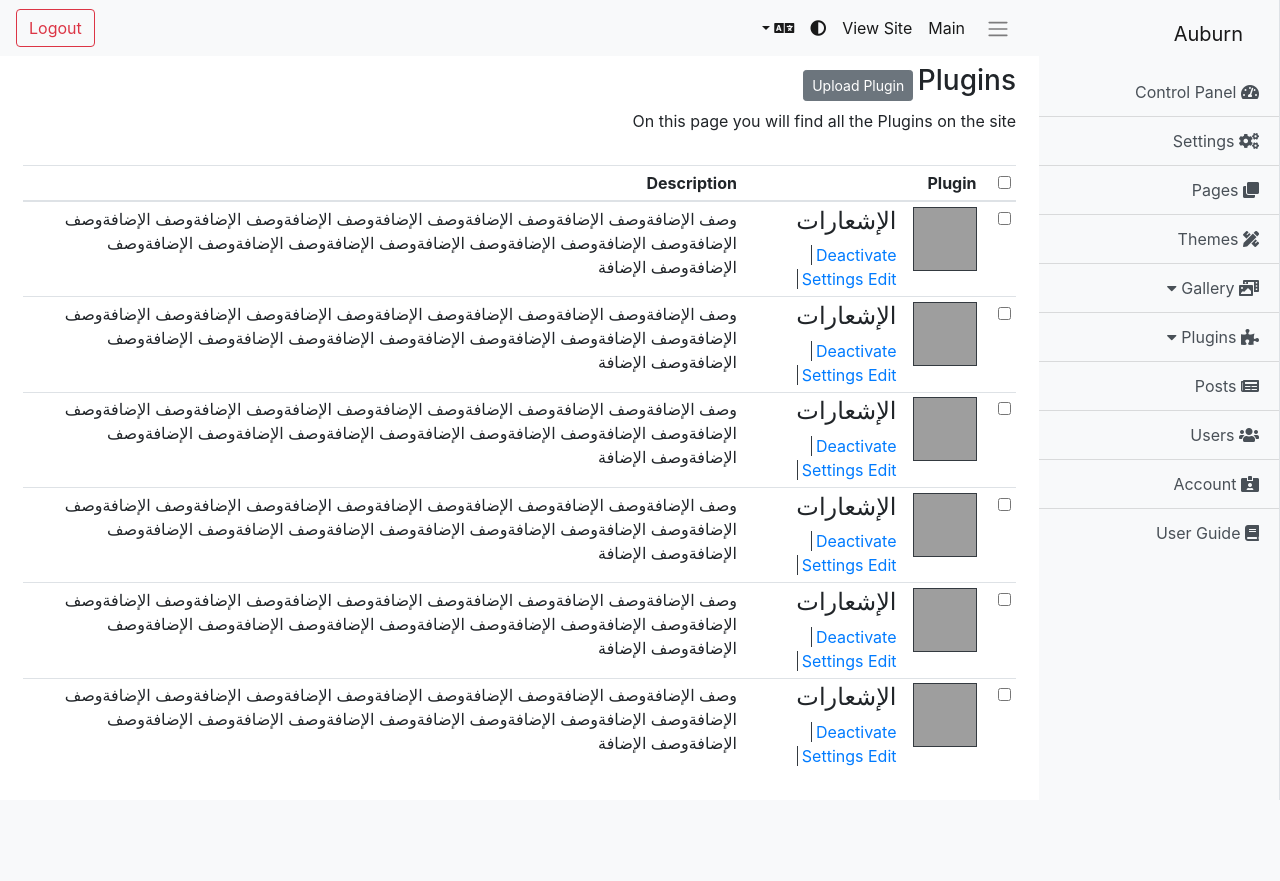
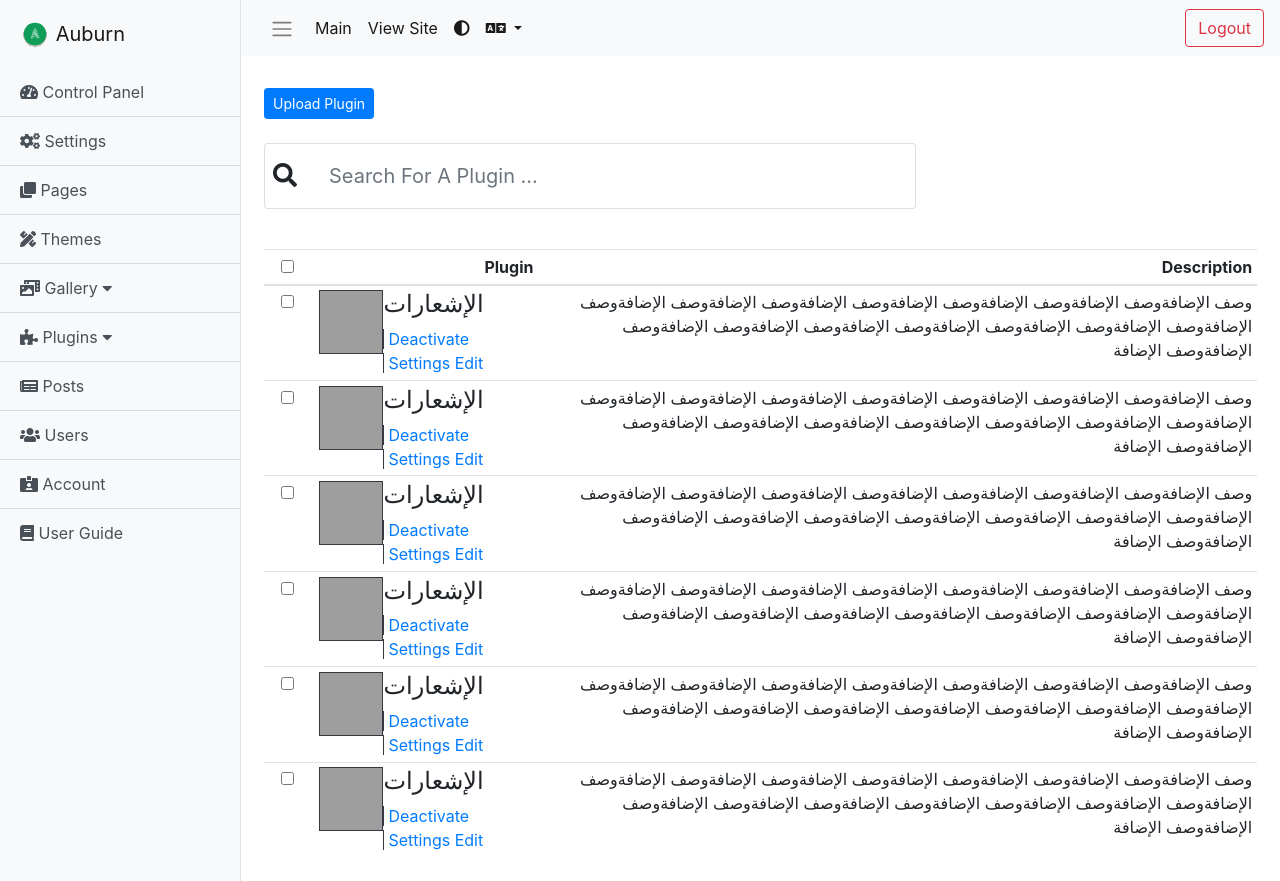
Before and after one commit to Nick390/Auburn-1.0.0, a PHP site: page /admin/plugins.php in a window 1280 px wide. Before the commit the page ends 800 px from the top, so only its background shows below. Run offline with PHP 8.4, Linux system fonts and the light colour scheme; the visitor is signed in with stand-in values (Sample User, id 1); grey boxes are pictures that could not be loaded.

Commit message:
Update in more then file
*Update in gallery.php.
**Fix the ui element in the page.
*Update in plugins.php.
**Fix the ui element in the page.
*Update in plugins.php.
**Fix the ui element in the page.
**Add translation element.
*Update in ar.php.
**Add new translated items.
*Update in en.php.
**Add new translated items.
*Update in footer.php.
**Add spinner element.
*Update in header.php.
**Add translation element.
**Add new ui css element in the page.
*Update in nav.php
**Add translation element.

```diff
--- a/admin/plugins.php
+++ b/admin/plugins.php
@@ -13,15 +13,35 @@
         display: block;
     }
 </style>
-<div class="container m-0 p-0">
-    <div class="row m-0 p-0">
-        <div class="col-sm m-0 p-0">
-            <h3 class="inline"><?php echo $lang['PluginPageTitle'] ?></h3>  <button type="button" class="btn btn-secondary inline btn-sm"><?php echo $lang['PluginUpload'] ?></button>
-            <p class="block mt-2"><?php echo $lang['PluginPageDescription'] ?></p>
-        </div>
+            <div class="container p-0 m-0">
+    <br/>
+    <div class="row p-0 m-0">
+        <div class="col p-0 m-0">
+        <button type="button" class="btn btn-primary inline btn-sm"><?php echo $lang['PluginUpload'] ?></button>
+                    </div>
+                    </div>
+    <br/>
+	<div class="row justify-content-right">
+                        <div class="col-12 col-md-10 col-lg-8">
+                            <form class="card card-sm">
+                                <div class="card-body row no-gutters align-items-center p-1 m-1 pr-3">
+                                    <div class="col-auto">
+                                        <i class="fas fa-search h4 text-body mb-0"></i>
+                                    </div>
+                                    <!--end of col-->
+                                    <div class="col mr-3 ml-3">
+                                        <input type="search" placeholder="<?php echo $lang['Search For A Plugin'] ?>" class="form-control search-input form-control-lg form-control-borderless" data-table="plugins-list"/>
+                                    </div>
+                                    <!--end of col-->
+                                </div>
+                            </form>
+                        </div>
     </div>
+                        <!--end of col-->
+    <br/>
 </div>
-<table class="table table-sm customers-list mt-3 text-right">
+<br/>
+<table class="table table-sm plugins-list mt-3 text-right">
     <thead>
         <tr>
           <th style="width: 2%;" class="text-right" scope="col"><input type="checkbox" id="select-all" class="ml-2" title="<?php echo $lang['PluginTableCheckboxTitle'] ?>"></th>
@@ -169,4 +189,45 @@ document.getElementById('select-all').onclick = function() {
   }
 }
 </script>
+<script>
+//Used to search a table
+        (function(document) {
+            'use strict';
+
+            var TableFilter = (function(myArray) {
+                var search_input;
+
+                function _onInputSearch(e) {
+                    search_input = e.target;
+                    var tables = document.getElementsByClassName(search_input.getAttribute('data-table'));
+                    myArray.forEach.call(tables, function(table) {
+                        myArray.forEach.call(table.tBodies, function(tbody) {
+                            myArray.forEach.call(tbody.rows, function(row) {
+                                var text_content = row.textContent.toLowerCase();
+                                var search_val = search_input.value.toLowerCase();
+                                row.style.display = text_content.indexOf(search_val) > -1 ? '' : 'none';
+                            });
+                        });
+                    });
+                }
+
+                return {
+                    init: function() {
+                        var inputs = document.getElementsByClassName('search-input');
+                        myArray.forEach.call(inputs, function(input) {
+                            input.oninput = _onInputSearch;
+                        });
+                    }
+                };
+            })(Array.prototype);
+
+            document.addEventListener('readystatechange', function() {
+                if (document.readyState === 'complete') {
+                    TableFilter.init();
+                }
+            });
+
+        })(document);
+
+    </script>
 <?php include('../includes/php/footer.php'); ?>
--- a/includes/lang/en.php
+++ b/includes/lang/en.php
@@ -1,5 +1,10 @@
 <?php
 	$lang = array(
+                //Super Admin Page Direction
+                "Page Direction" => "en",
+                "Page Direction CSS direction" => "ltr",
+                "Page Direction CSS text-align" => "left",
+                "Margin" => "mr-auto",
                 //Super Admin page
                 "Controlpanel" => "Control Panel",
                 "Settings" => "Settings",
@@ -9,6 +14,7 @@
                 "All Files" => "All Files",
                 "Upload New File" => "Upload New File",
                 "Plugins" => "Plugins",
+                "All Plugins" => "All Plugins",
                 "Posts" => "Posts",
                 "Users" => "Users",
                 "Account" => "Account",
@@ -49,12 +55,13 @@
                 "PluginDeactivateButton" => "Deactivate",
                 "PluginActivateButton" => "Activate",
                 "PluginSettingsButton" => "Settings",
+                "Search For A Plugin" => "Search For A Plugin ...",
                  //Super Admin page; Gallery Section
                 "Upload New File Button" => "Upload New File",
                 "Search For A File Using Its Name Or Format" => "Search for a file using it's name or format",
                 "File" => "File Name",
                 "URL" => "URL",
-                "Uplode Date" => "Uplode Dat",
+                "Uplode Date" => "Uplode Date",
                 "Checkbox Title" => "Click to select all items",
                 //Super Admin page; Gallery Section Upload Multiple Files page
                 "UploadButton" => "Upload",
@@ -72,5 +79,11 @@
                  "Failed to  write file to disk" => "Failed to  write file to disk",
                  "A PHP extension stopped the file upload" => "A PHP extension stopped the file upload",
                  "Invalid file extension!" => "Invalid file extension!",
+                //Super Admin page; Users Section
+                "Search For A User or E-mail" => "Search for a user using his name or email ...",
+                "User Name" => "User Name",
+                "E-mail" => "E-mail",
+                "Account Date Creation" => "Account Date Creation",
+                "Add New User Button" => "Add New Use",
                 );
 ?>
--- a/includes/php/footer.php
+++ b/includes/php/footer.php
@@ -12,6 +12,19 @@ $("#menu-toggle").click(function(e) {
   $("#wrapper").toggleClass("toggled");
 });
 </script>
+<script>
+      // Wait for the window to load
+      document.onreadystatechange = function () {
+  var state = document.readyState
+  if (state == 'complete') {
+      setTimeout(function(){
+      //Hide the spinner and loadbackground after the window is load
+         document.getElementById('spinner').style.visibility="hidden";
+         document.getElementById('loadbackground').style.visibility="hidden";
+      },1000);
+  }
+}
+    </script>
 </body>
 </html>
 <?php close_db(); ?>
--- a/includes/php/header.php
+++ b/includes/php/header.php
@@ -5,24 +5,23 @@ require_once '../includes/source/dp_connect.php';
 
 ?>
 <!DOCTYPE html>
-<html lang="ar">
+<html lang="<?php echo $lang['Page Direction']?>">
 <head>
     <meta charset="UTF-8">
     <meta name="viewport" content="width=device-width, initial-scale=1.0">
     <title>بوابة العلاقات الحكومية</title>
     <link rel="stylesheet" href="/style/bootstrap.min.css">
-    <link rel="stylesheet" href="/style/admin-sidebar.css">
     <link rel="stylesheet" href="/style/css/all.min.css">
     <link rel="shortcut icon" type="image/png" href="/admin/files/favicon.ico" />
 <style>
     *{
-   direction: rtl;
+      direction: <?php echo $lang['Page Direction CSS direction']?>;
       padding: 0px;
       margin: 0px;
-   text-align: right;
+      text-align: <?php echo $lang['Page Direction CSS text-align']?>;
     }
     .dropdown-item{
-    text-align: right;
+      text-align: <?php echo $lang['Page Direction CSS text-align']?>;
     }
     .form-control-borderless {
       border: none;
@@ -44,6 +43,72 @@ tr th, tr td {
     #upload-a-picture{
       color: #212529;
     }
+
+    #wrapper {
+      overflow-x: hidden;
+    }
+    /* admin-sidebar.css */
+    #sidebar-wrapper {
+      min-height: 100vh;
+      margin-<?php echo $lang['Page Direction CSS text-align']?>: -15rem;
+      -webkit-transition: margin .25s ease-out;
+      -moz-transition: margin .25s ease-out;
+      -o-transition: margin .25s ease-out;
+      transition: margin .25s ease-out;
+    }
+
+    #sidebar-wrapper .sidebar-heading {
+      padding: 0.875rem 1.25rem;
+      font-size: 1.2rem;
+    }
+
+    #sidebar-wrapper .list-group {
+      width: 15rem;
+    }
+
+    #page-content-wrapper {
+      min-width: 100vw;
+    }
+
+    #wrapper.toggled #sidebar-wrapper {
+      margin-<?php echo $lang['Page Direction CSS text-align']?>: 0;
+    }
+
+    @media (min-width: 768px) {
+      #sidebar-wrapper {
+        margin-<?php echo $lang['Page Direction CSS text-align']?>: 0;
+      }
+
+      #page-content-wrapper {
+        min-width: 0;
+        width: 100%;
+      }
+
+      #wrapper.toggled #sidebar-wrapper {
+        margin-<?php echo $lang['Page Direction CSS text-align']?>: -15rem;
+      }
+    }
+    /* admin-spinner-grow */
+    #spinner{
+      position:fixed;
+      top: 50%;
+      left: 50%;
+      width: 3rem;
+      height: 3rem;
+    }
+    /* admin-spinner-grow-background */
+    #loadbackground{
+      width:100%;
+      height:100%;
+      position:fixed;
+      z-index:9999;
+      background:no-repeat center center rgba(0,0,0,0.25);
+    }
 </style>
 </head>
 <body>
+<!--spinner-grow-->
+<div id="spinner" class="spinner-grow text-success" role="status">
+</div>
+<!--spinner-grow-background-->
+<div id="loadbackground"></div>
--- a/includes/php/nav.php
+++ b/includes/php/nav.php
@@ -10,7 +10,12 @@
 <!-- Sidebar -->
 
 <div class="bg-light border-right navbar-light" id="sidebar-wrapper">
-  <div class="sidebar-heading"><a class="navbar-brand" href="/admin/dashboard.php" title="<?php echo $lang['LogoTitle'] ?>">Auburn </a></div>
+  <div class="sidebar-heading">
+    <a class="navbar-brand" href="/admin/dashboard.php" title="<?php echo $lang['LogoTitle'] ?>">
+    <img src="../admin/files/logo.svg" width="30" height="30" class="d-inline-block align-top" loading="lazy">
+    Auburn
+  </a>
+</div>
 
   <div class="list-group list-group-flush" >
     <a href="/admin/dashboard.php" class="list-group-item list-group-item-action bg-light" title="<?php echo $lang['ControlpanelTitle'] ?>"><i class="fas fa-tachometer-alt"></i> <?php echo $lang['Controlpanel'] ?></a>
@@ -34,7 +39,7 @@
 						<div id="dropdown-Plugins" class="panel-collapse collapse">
 							<div class="panel-body">
 								<ul class="nav navbar-nav">
-                  <li><a class="list-group-item list-group-item-action bg-light" href="/admin/plugins.php">كافة الإضافات</a></li>
+                  <li><a class="list-group-item list-group-item-action bg-light" href="/admin/plugins.php"><?php echo $lang['All Plugins']; ?></a></li>
 									<li><a class="list-group-item list-group-item-action bg-light" href="/admin/submit-a-new-notification.php">إرسال إشعار جديد</a></li>
                   <li><a class="list-group-item list-group-item-action bg-light" href="/admin/view-all-notification.php">عرض كافة الإشعارات المرسلة</a></li>
                 </ul>
@@ -63,7 +68,7 @@
     </button>
 
     <div class="collapse navbar-collapse" id="navbarSupportedContent">
-      <ul class="navbar-nav ml-auto mt-2 mt-lg-0">
+      <ul class="navbar-nav <?php echo $lang['Margin']; ?> mt-2 mt-lg-0">
         <li class="nav-item active" title="<?php echo $lang['MainTitle'] ?>">
           <a class="nav-link" href="dashboard.php"><?php echo $lang['Main'] ?></a>
         </li>
```
Also changed, not shown: admin/gallery.php (+9 -9 lines), admin/users-dashboard.php (+11 -12 lines), includes/lang/ar.php (+13 -0 lines). Lines whose indentation alone changed are shown as unchanged.
